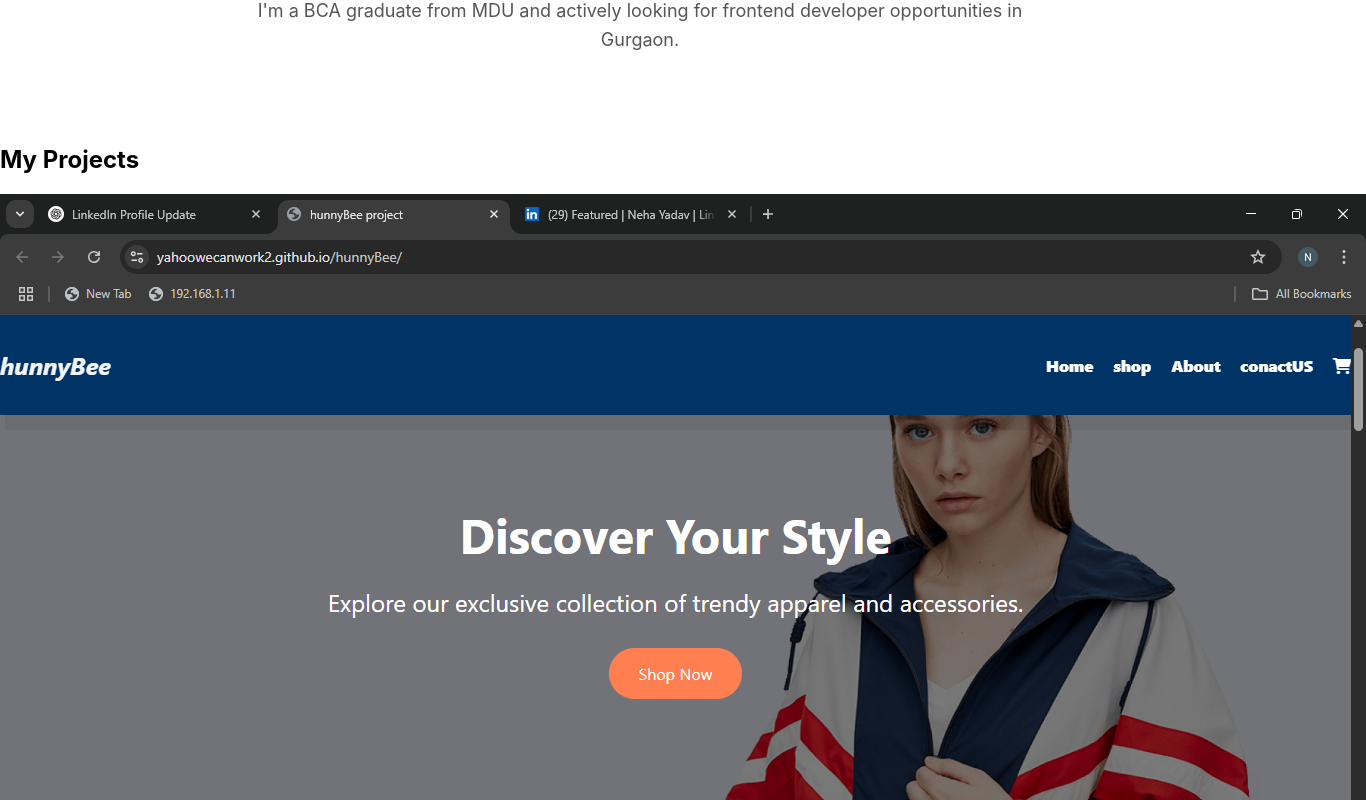
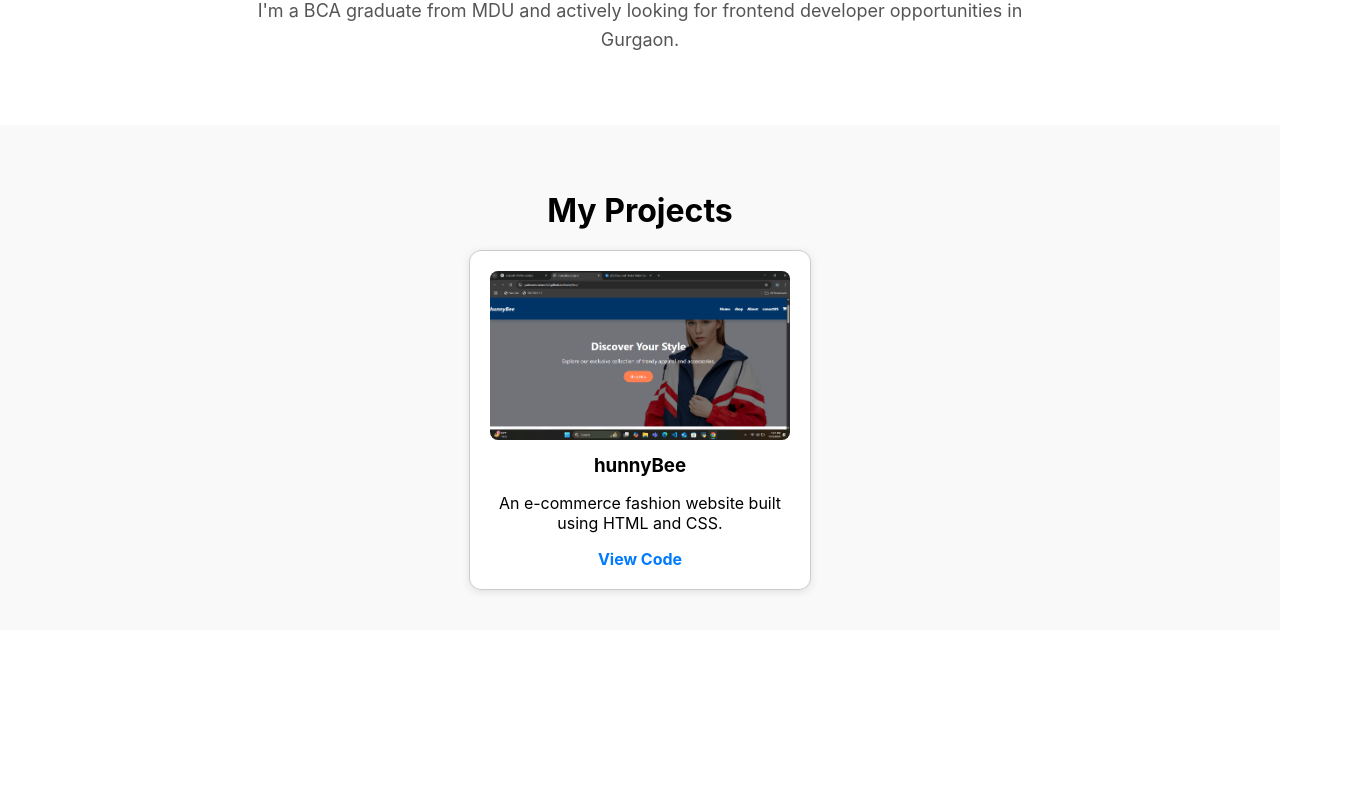
Before and after one commit to yahoowecanwork2/-neha-portfolio, a React (Create React App) app: page / in a window 1280 px wide. Shown: the part 1100-1900 px from the top of the page, 1366 px wide, since content can reach past the window. After the commit the page ends 1730 px from the top, so only its background shows below. Built offline with nearby package versions, Linux system fonts and the light colour scheme.

Commit message:
adding css at project

```diff
--- a/src/components/Projects.css
+++ b/src/components/Projects.css
@@ -0,0 +1,42 @@
+.projects {
+    padding: 40px;
+    background-color: #f9f9f9;
+    text-align: center;
+}
+
+.projects h2 {
+    font-size: 32px;
+    margin-bottom: 20px;
+}
+
+.project-list {
+    display: flex;
+    flex-wrap: wrap;
+    justify-content: center;
+    gap: 20px;
+}
+
+.project-card {
+    width: 300px;
+    border: 1px solid #ccc;
+    border-radius: 12px;
+    padding: 20px;
+    background-color: white;
+    box-shadow: 0 2px 8px rgba(0, 0, 0, 0.1);
+}
+
+.project-card img {
+    width: 100%;
+    height: auto;
+    border-radius: 8px;
+}
+
+.project-card h3 {
+    margin: 10px 0;
+}
+
+.project-card a {
+    color: #007bff;
+    text-decoration: none;
+    font-weight: bold;
+}
--- a/src/components/Projects.jsx
+++ b/src/components/Projects.jsx
@@ -1,4 +1,4 @@
-// import './Project.css';
+import '../components/Projects.css';
 import React from 'react';
 import hunnyBeeImg from '../imagines/Screenshot 2025-07-13 194740.png';
 
```
